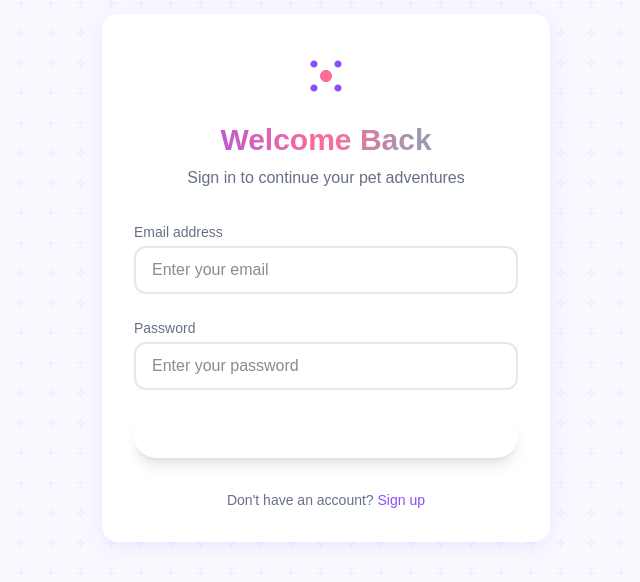
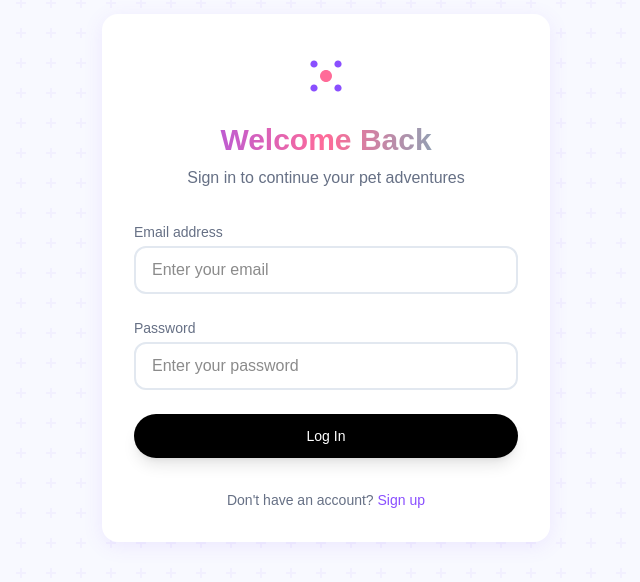
Before and after one commit to sonutelkar/veed-hackathon, a Next.js app in the folder src/: page /login in a window 1280 px wide. Shown: the part 122-704 px from the top of the page, without its empty margins (314-954 px from the left). Built offline with nearby package versions, Linux system fonts and the light colour scheme; no server answers.

Commit message:
button color

```diff
--- a/src/app/login/page.tsx
+++ b/src/app/login/page.tsx
@@ -109,7 +109,7 @@ function LoginForm() {
             <button
               type="submit"
               disabled={isLoading}
-              className="paw-button flex w-full justify-center rounded-full bg-pet-purple px-4 py-3 text-sm font-medium text-white shadow-lg hover:bg-pet-purple-light transition-all"
+              className="paw-button flex w-full justify-center rounded-full bg-black px-4 py-3 text-sm font-medium text-white shadow-lg hover:bg-pet-purple-light transition-all"
             >
               {isLoading ? 'Logging in...' : 'Log In'}
             </button>
--- a/src/app/signup/page.tsx
+++ b/src/app/signup/page.tsx
@@ -116,7 +116,7 @@ export default function SignUp() {
             <button
               type="submit"
               disabled={isLoading}
-              className="paw-button flex w-full justify-center rounded-full bg-pet-purple hover:bg-pet-purple-light px-4 py-3 text-sm font-medium text-white shadow-lg transition-all"
+              className="paw-button flex w-full justify-center rounded-full bg-black hover:bg-pet-purple-light px-4 py-3 text-sm font-medium text-white shadow-lg transition-all"
             >
               {isLoading ? 'Signing up...' : 'Sign Up'}
             </button>
```
